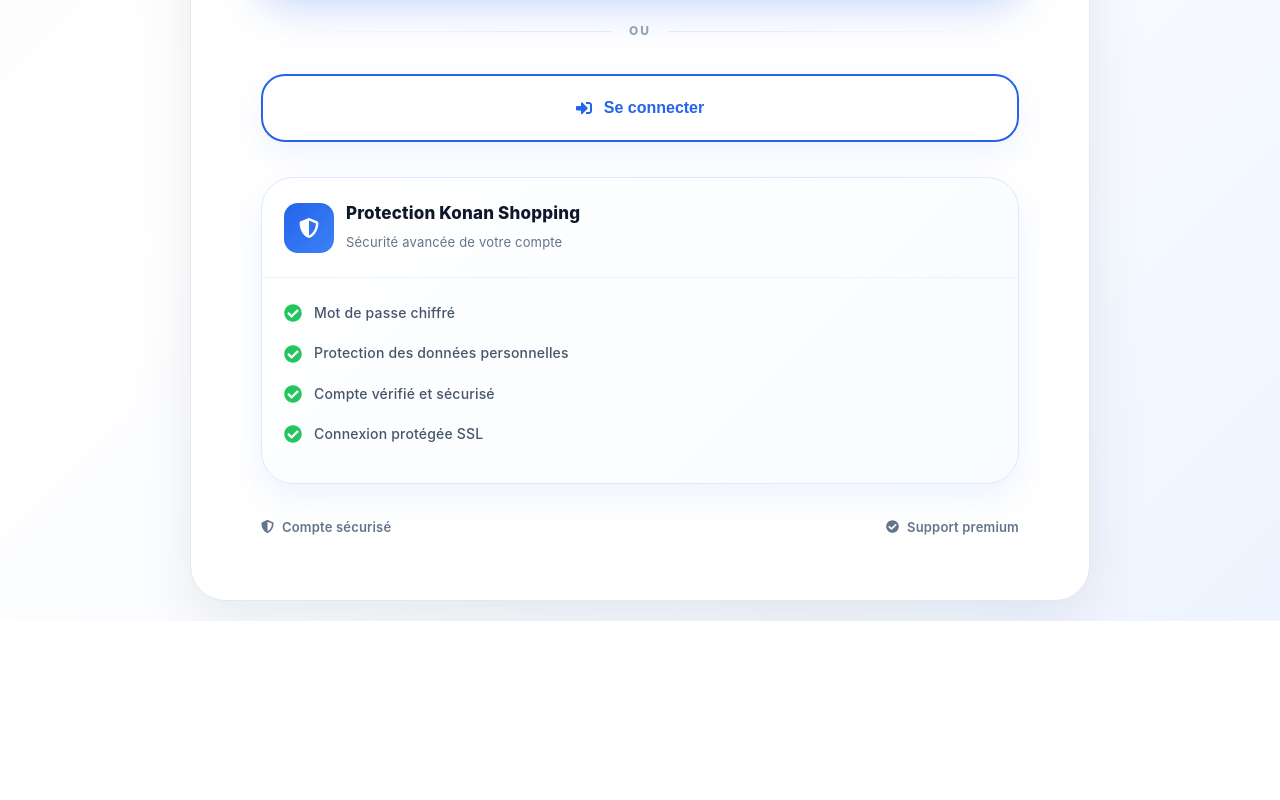
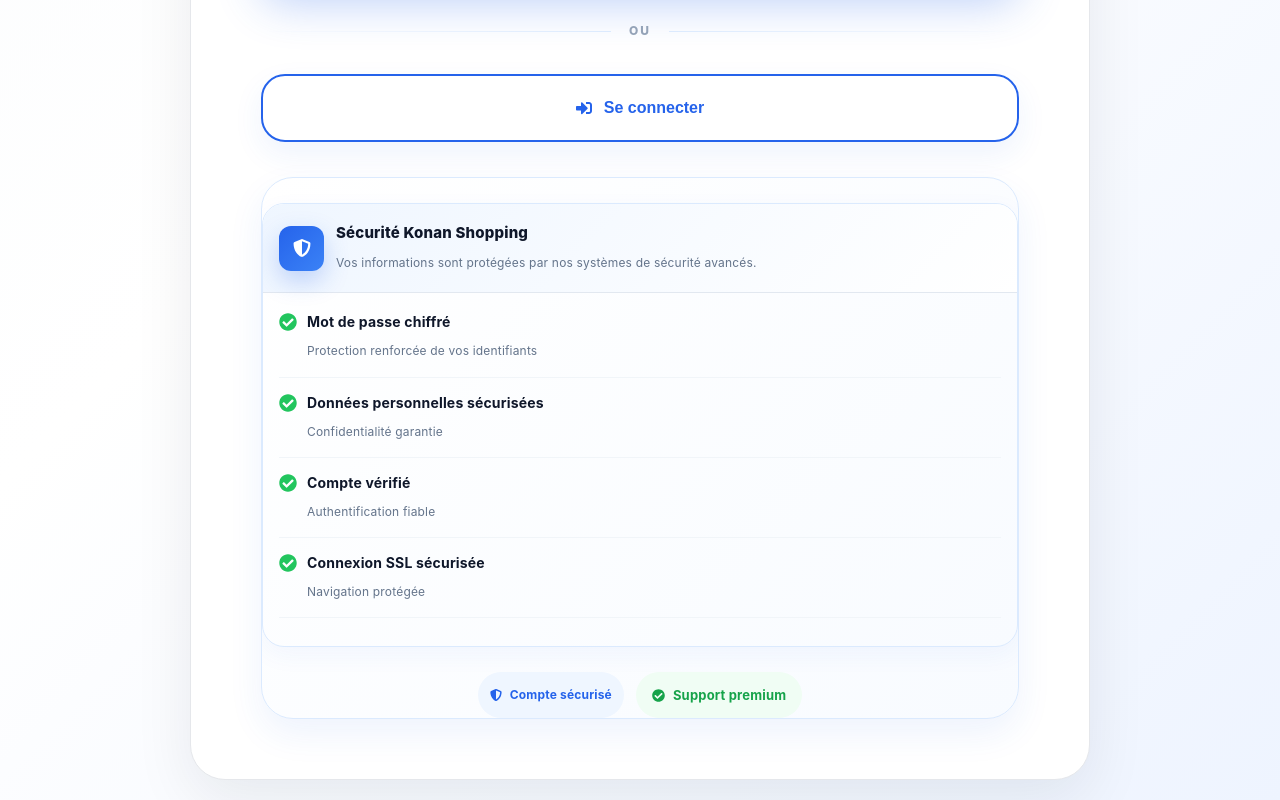
Before and after one commit to konanshopping/konanshopping, a React (Vite) app: page /register in a window 1280 px wide. Shown: the part 1106-1906 px from the top of the page. Before the commit the page ends 1727 px from the top, so only its background shows below. Built offline with nearby package versions, Linux system fonts and the light colour scheme.

Commit message:
forgot password

```diff
--- a/src/pages/Register.jsx
+++ b/src/pages/Register.jsx
@@ -974,137 +974,242 @@ borderRadius: "16px",
   }}
 >
 
+{/* TRUST CENTER */}
+
+<div
+  style={{
+
+
+    background:
+      "linear-gradient(135deg,#ffffff,#f8fbff)",
+
+    border:
+      "1px solid #dbeafe",
+
+
+
+    overflow: "hidden",
+
+    marginTop: "25px",
+borderRadius: "22px",
+boxShadow:
+  "0 8px 25px rgba(37,99,235,0.05)",
+  }}
+>
+
   {/* HEADER */}
 
   <div
     style={{
-      padding: "22px",
+      padding: "16px",
+
+      background:
+        "linear-gradient(135deg,#eff6ff,#ffffff)",
+
       borderBottom:
-        "1px solid #eef2ff",
+        "1px solid #e2e8f0",
+
       display: "flex",
+
       alignItems: "center",
+
       gap: "12px",
     }}
   >
 
     <div
       style={{
-        width: "50px",
-        height: "50px",
-        borderRadius: "14px",
+        width: "45px",
+
+        height: "45px",
+
+        borderRadius: "12px",
+
         background:
           "linear-gradient(135deg,#2563eb,#3b82f6)",
+
         display: "flex",
+
         justifyContent: "center",
+
         alignItems: "center",
+
+        boxShadow:
+          "0 10px 25px rgba(37,99,235,0.25)",
       }}
     >
+
       <FaShieldAlt
         style={{
           color: "white",
-          fontSize: "20px",
+
+          fontSize: "18px",
         }}
       />
+
     </div>
 
     <div>
 
       <div
         style={{
+          fontSize: "15px",
+
           fontWeight: "800",
+
           color: "#0f172a",
-          fontSize: "17px",
         }}
       >
-        Protection Konan Shopping
+        Sécurité Konan Shopping
       </div>
 
       <div
         style={{
           color: "#64748b",
-          fontSize: "13px",
-          marginTop: "3px",
+
+          fontSize: "12px",
+
+          marginTop: "4px",
         }}
       >
-        Sécurité avancée de votre compte
+        Vos informations sont protégées par nos systèmes de sécurité avancés.
       </div>
 
     </div>
 
   </div>
 
-  {/* ITEMS */}
+  {/* FEATURES */}
 
   <div
     style={{
-      padding: "22px",
+      padding: "16px",
     }}
   >
 
     {[
-      "Mot de passe chiffré",
-      "Protection des données personnelles",
-      "Compte vérifié et sécurisé",
-      "Connexion protégée SSL",
+      {
+        title: "Mot de passe chiffré",
+        desc: "Protection renforcée de vos identifiants",
+      },
+
+      {
+        title: "Données personnelles sécurisées",
+        desc: "Confidentialité garantie",
+      },
+
+      {
+        title: "Compte vérifié",
+        desc: "Authentification fiable",
+      },
+
+      {
+        title: "Connexion SSL sécurisée",
+        desc: "Navigation protégée",
+      },
     ].map((item) => (
+
       <div
-        key={item}
+        key={item.title}
         style={{
           display: "flex",
-          alignItems: "center",
-          gap: "12px",
-          marginBottom: "14px",
+
+          alignItems: "flex-start",
+
+          gap: "10px",
+
+          paddingBottom: "12px",
+
+          marginBottom: "12px",
+
+          borderBottom:
+            "1px solid #f1f5f9",
         }}
       >
 
         <FaCheckCircle
           style={{
             color: "#22c55e",
+
+            marginTop: "4px",
+
+            fontSize: "18px",
+
             flexShrink: 0,
           }}
         />
 
-        <span
-          style={{
-            color: "#475569",
-            fontSize: "14px",
-            fontWeight: "500",
-          }}
-        >
-          {item}
-        </span>
+        <div>
+
+          <div
+            style={{
+              color: "#0f172a",
+
+              fontWeight: "700",
+
+              fontSize: "14px",
+            }}
+          >
+            {item.title}
+          </div>
+
+          <div
+            style={{
+              color: "#64748b",
+
+              fontSize: "12px",
+
+              marginTop: "3px",
+            }}
+          >
+            {item.desc}
+          </div>
+
+        </div>
 
       </div>
+
     ))}
 
   </div>
 
 </div>
 
-{/* FOOTER */}
+{/* FOOTER BADGES */}
 
 <div
   style={{
-    marginTop: "30px",
+    marginTop: "25px",
+
     display: "flex",
-    justifyContent:
-  window.innerWidth < 768
-    ? "center"
-    : "space-between",
+
+    justifyContent: "center",
+
+    gap: "12px",
+
     flexWrap: "wrap",
-    gap: "15px",
-    textAlign: "center",
   }}
 >
 
   <div
     style={{
+      padding: "8px 12px",
+
+      background: "#eff6ff",
+
+      color: "#2563eb",
+
+      borderRadius: "999px",
+
+      fontSize: "12px",
+
+      fontWeight: "700",
+
       display: "flex",
+
       alignItems: "center",
+
       gap: "8px",
-      color: "#64748b",
-      fontSize: "13px",
-      fontWeight: "600",
     }}
   >
     <FaShieldAlt />
@@ -1113,12 +1218,23 @@ borderRadius: "16px",
 
   <div
     style={{
+      padding: "10px 16px",
+
+      background: "#f0fdf4",
+
+      color: "#16a34a",
+
+      borderRadius: "999px",
+
+      fontSize: "13px",
+
+      fontWeight: "700",
+
       display: "flex",
+
       alignItems: "center",
+
       gap: "8px",
-      color: "#64748b",
-      fontSize: "13px",
-      fontWeight: "600",
     }}
   >
     <FaCheckCircle />
@@ -1126,9 +1242,8 @@ borderRadius: "16px",
   </div>
 
 </div>
-
 </div>
-
+</div>
 </div>
   );
 
```
